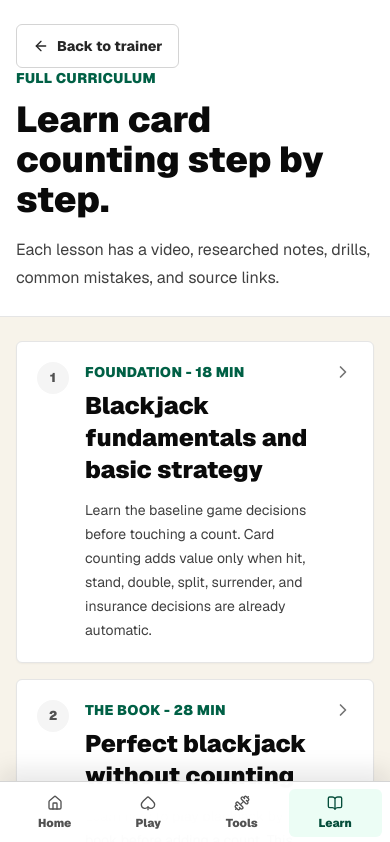
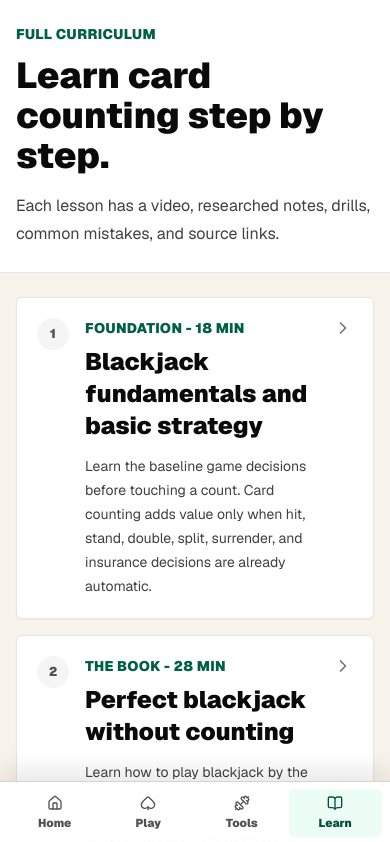
Before and after one commit to Willfwalker/blackjack, a Next.js app: page /learn in a window 390 px wide. Shown: the top 842 px of the page. Built offline with nearby package versions, Linux system fonts and the light colour scheme.

Commit message:
Hide learn and tools back links on mobile

```diff
--- a/src/app/learn/[slug]/page.tsx
+++ b/src/app/learn/[slug]/page.tsx
@@ -47,10 +47,12 @@ export default async function LessonPage({ params }: LessonPageProps) {
     <main className="min-h-screen bg-[#f7f3ea] text-neutral-950">
       <section className="border-b border-neutral-200 bg-white">
         <div className="mx-auto max-w-6xl px-4 py-6 sm:px-6 lg:px-8">
-          <Link href="/?mode=learn" className="icon-text-button hidden w-fit md:inline-flex">
-            <ArrowLeft className="h-4 w-4" />
-            Back to trainer
-          </Link>
+          <div className="hidden md:block">
+            <Link href="/?mode=learn" className="icon-text-button w-fit">
+              <ArrowLeft className="h-4 w-4" />
+              Back to trainer
+            </Link>
+          </div>
 
           <div className="mt-0 grid gap-6 md:mt-6 lg:grid-cols-[minmax(0,1fr)_22rem] lg:items-end">
             <div>
--- a/src/app/learn/page.tsx
+++ b/src/app/learn/page.tsx
@@ -12,10 +12,12 @@ export default function LearnIndexPage() {
     <main className="min-h-screen bg-[#f7f3ea] text-neutral-950">
       <section className="border-b border-neutral-200 bg-white">
         <div className="mx-auto max-w-6xl px-4 py-6 sm:px-6 lg:px-8">
-          <Link href="/" className="icon-text-button hidden w-fit md:inline-flex">
-            <ArrowLeft className="h-4 w-4" />
-            Back to trainer
-          </Link>
+          <div className="hidden md:block">
+            <Link href="/" className="icon-text-button w-fit">
+              <ArrowLeft className="h-4 w-4" />
+              Back to trainer
+            </Link>
+          </div>
           <p className="mt-0 text-sm font-black uppercase tracking-wide text-emerald-800 md:mt-6">
             Full Curriculum
           </p>
--- a/src/app/tools/page.tsx
+++ b/src/app/tools/page.tsx
@@ -12,10 +12,12 @@ export default function ToolsPage() {
     <main className="min-h-screen bg-[#f7f3ea] text-neutral-950">
       <section className="border-b border-neutral-200 bg-white">
         <div className="mx-auto max-w-7xl px-4 py-6 sm:px-6 lg:px-8">
-          <Link href="/" className="icon-text-button hidden w-fit md:inline-flex">
-            <ArrowLeft className="h-4 w-4" />
-            Back to hub
-          </Link>
+          <div className="hidden md:block">
+            <Link href="/" className="icon-text-button w-fit">
+              <ArrowLeft className="h-4 w-4" />
+              Back to hub
+            </Link>
+          </div>
           <p className="mt-0 text-sm font-black uppercase tracking-wide text-emerald-800 md:mt-6">Training suite</p>
           <h1 className="mt-3 max-w-4xl text-4xl font-black tracking-normal sm:text-5xl">
             Drill the skills that break at a real table.
```
